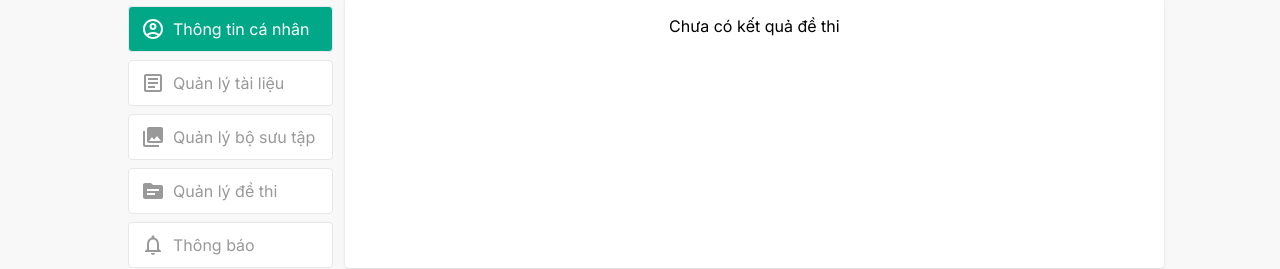
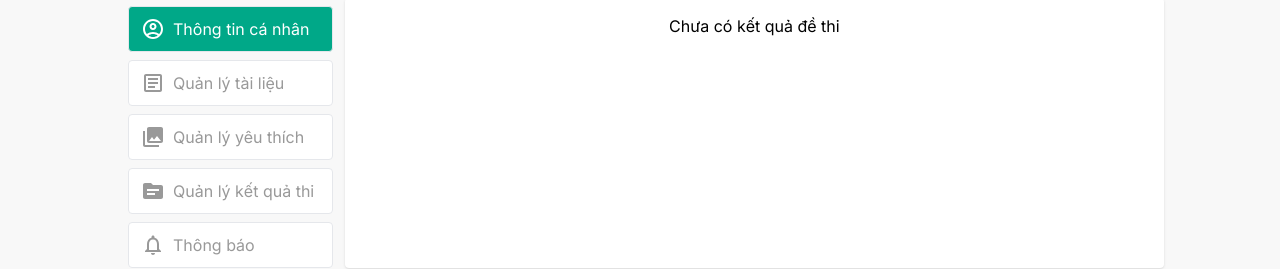
Before and after one commit to Nhannaldo/manage-document, a Next.js app: page /profile/manage-test in a window 1280 px wide. Shown: the part 271-540 px from the top of the page. Built offline with nearby package versions, Linux system fonts and the light colour scheme.

Commit message:
feat: change status to type string

```diff
--- a/src/app/(user)/profile/manage-doc/page.tsx
+++ b/src/app/(user)/profile/manage-doc/page.tsx
@@ -55,13 +55,13 @@ export default function ManageDocument() {
                 {value === 'one' && (
                     <div>
                         {/* Nội dung của tab "Tài liệu upload chờ duyệt" */}
-                        <TabUploadedDocument statusFilter={false} />
+                        <TabUploadedDocument statusFilter={'pending'} />
                     </div>
                 )}
                 {value === 'two' && (
                     <div>
                         {/* Nội dung của tab "Tài liệu upload" */}
-                        <TabUploadedDocument statusFilter={true} />
+                        <TabUploadedDocument statusFilter={'approved'} />
                     </div>
                 )}
                 {value === 'three' && (
--- a/src/components/SidebarProfile/index.tsx
+++ b/src/components/SidebarProfile/index.tsx
@@ -22,12 +22,12 @@ export default function SidebarProfile() {
         {
             href: '/profile/like',
             icon: <CollectionsIcon />,
-            label: 'Quản lý bộ sưu tập',
+            label: 'Quản lý yêu thích',
         },
         {
             href: '/profile/manage-test',
             icon: <TopicIcon />,
-            label: 'Quản lý đề thi',
+            label: 'Quản lý kết quả thi',
         },
         {
             href: '/profile/notify',
--- a/src/components/TabUploadedDocument/index.tsx
+++ b/src/components/TabUploadedDocument/index.tsx
@@ -21,7 +21,7 @@ interface IDocumentItem {
     approvedAt?: Date;
 }
 interface TabUploadedDocumentProps {
-    statusFilter: boolean;
+    statusFilter: string;
 }
 const TabUploadedDocument: React.FC<TabUploadedDocumentProps> = ({
     statusFilter,
```
